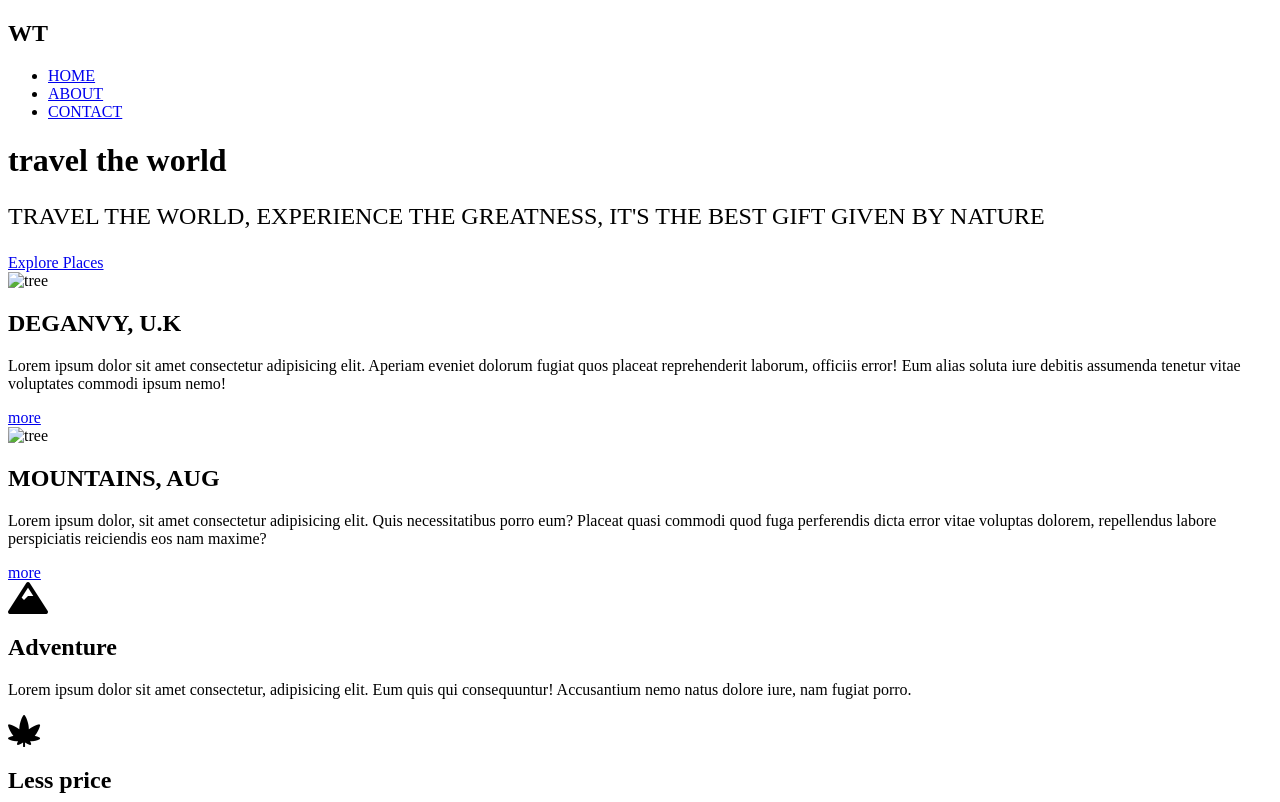
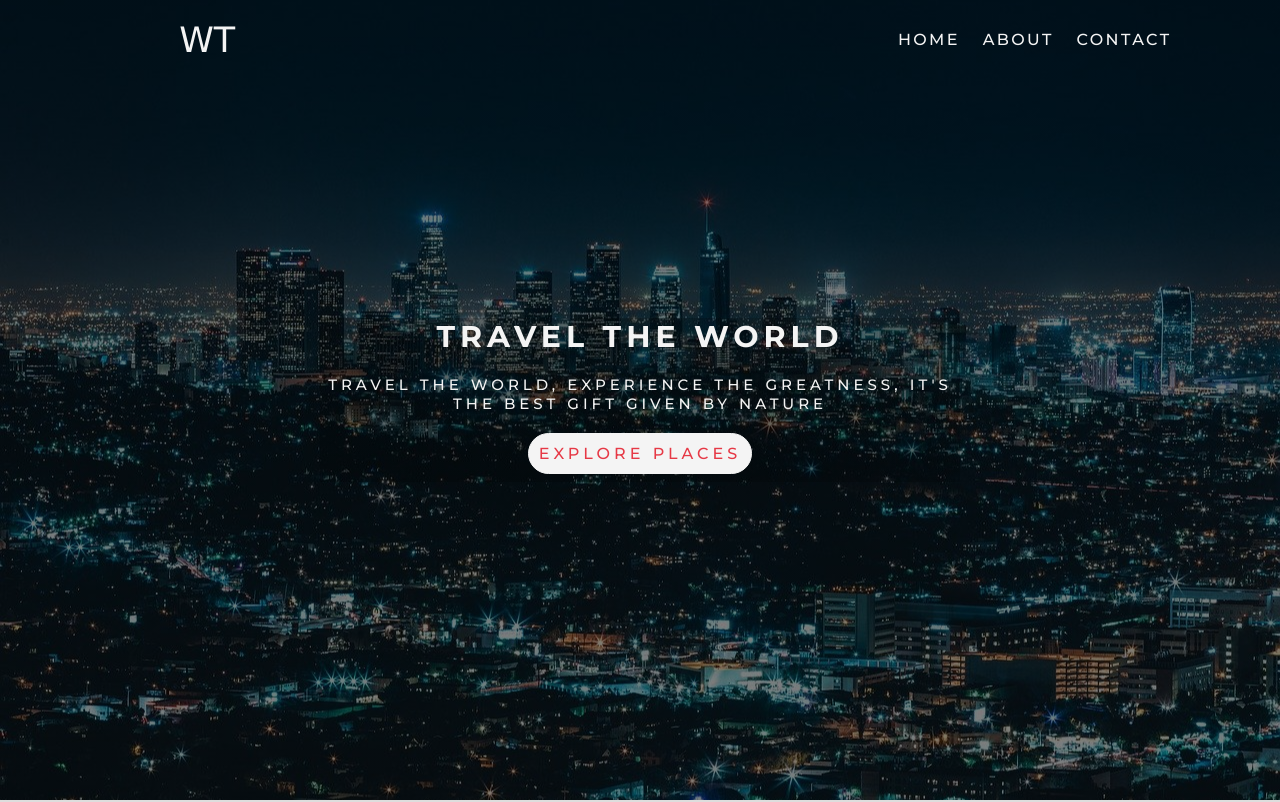
Before and after one commit to sumeet-y/travel-website, a plain HTML site: page index.html in a window 1280 px wide. Shown: the top 802 px of the page. Drawn offline with Linux system fonts and the light colour scheme; the site is published under a folder, as on GitHub Pages, so addresses that start at the root find nothing.

Commit message:
Update index.html

```diff
--- a/index.html
+++ b/index.html
@@ -6,7 +6,7 @@
     <meta name="viewport" content="width=device-width, initial-scale=1.0">
     <title>Travel website</title>
     <link rel="stylesheet" href="https://cdnjs.cloudflare.com/ajax/libs/font-awesome/5.15.3/css/all.min.css" integrity="sha512-iBBXm8fW90+nuLcSKlbmrPcLa0OT92xO1BIsZ+ywDWZCvqsWgccV3gFoRBv0z+8dLJgyAHIhR35VZc2oM/gI1w==" crossorigin="anonymous" referrerpolicy="no-referrer" />
-    <link rel="stylesheet" href="/css/style.css">
+    <link rel="stylesheet" href="css/style.css">
 </head>
 <body>
 
@@ -15,9 +15,9 @@
         <div class="container">
             <h1 class="logo text-light">WT</h1>
             <ul class="nav-items">
-                 <li class="nav-item"><a href="/">HOME </a> </li>
-                 <li class="nav-item"><a href="/about.html">ABOUT </a> </li>
-                 <li class="nav-item"><a href="/contact.html">CONTACT </a> </li>
+                 <li class="nav-item"><a href="#">HOME </a> </li>
+                 <li class="nav-item"><a href="about.html">ABOUT </a> </li>
+                 <li class="nav-item"><a href="contact.html">CONTACT </a> </li>
             </ul>
         </div>
     </nav>
@@ -33,7 +33,7 @@
     <div class="container">
      <div class="row row1">
          <div class="img-box">
-             <img src="/images/showcase1.jpg" alt="tree">
+             <img src="images/showcase1.jpg" alt="tree">
          </div>
          <div class="text-box">
              <h2 class=" lg-heading">DEGANVY, U.K</h2>
@@ -42,7 +42,7 @@
          </div>
      </div>
      <div class="row row2">
-        <div class="img-box"><img src="/images/showcase.jpg" alt="tree"></div>
+        <div class="img-box"><img src="images/showcase.jpg" alt="tree"></div>
         <div class="text-box">
             <h2 class="lg-heading">MOUNTAINS, AUG</h2>
             <p class="font-para">Lorem ipsum dolor, sit amet consectetur adipisicing elit. Quis necessitatibus porro eum? Placeat quasi commodi quod fuga perferendis dicta error vitae voluptas dolorem, repellendus labore perspiciatis reiciendis eos nam maxime?</p>
```
